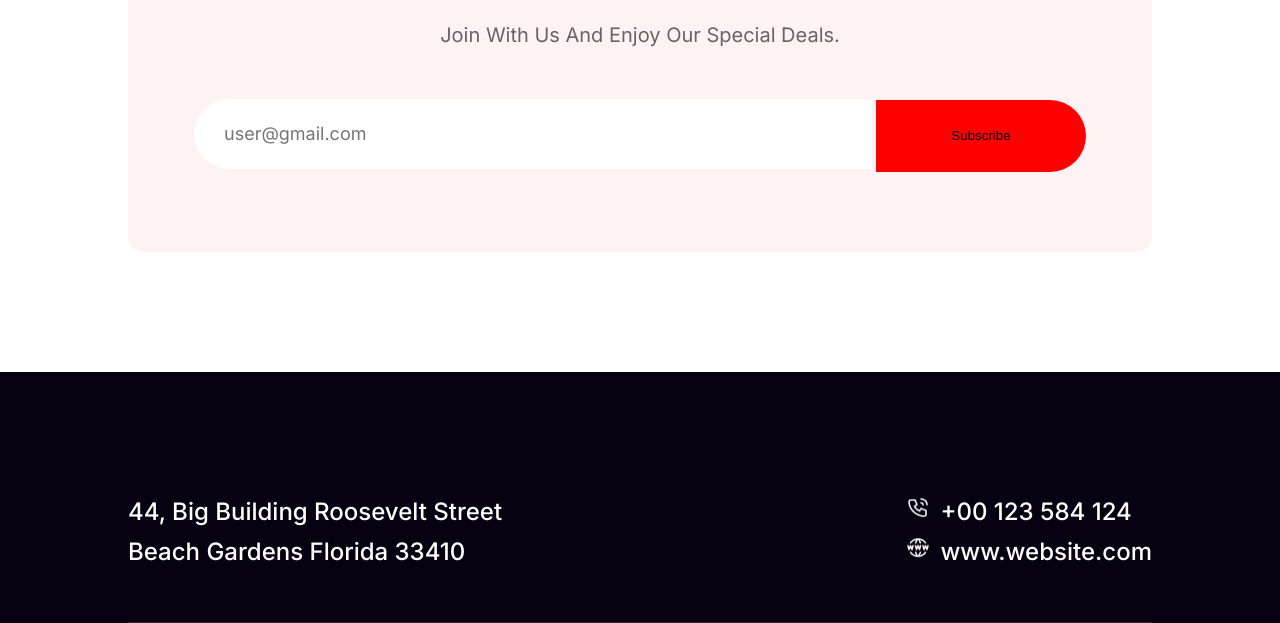
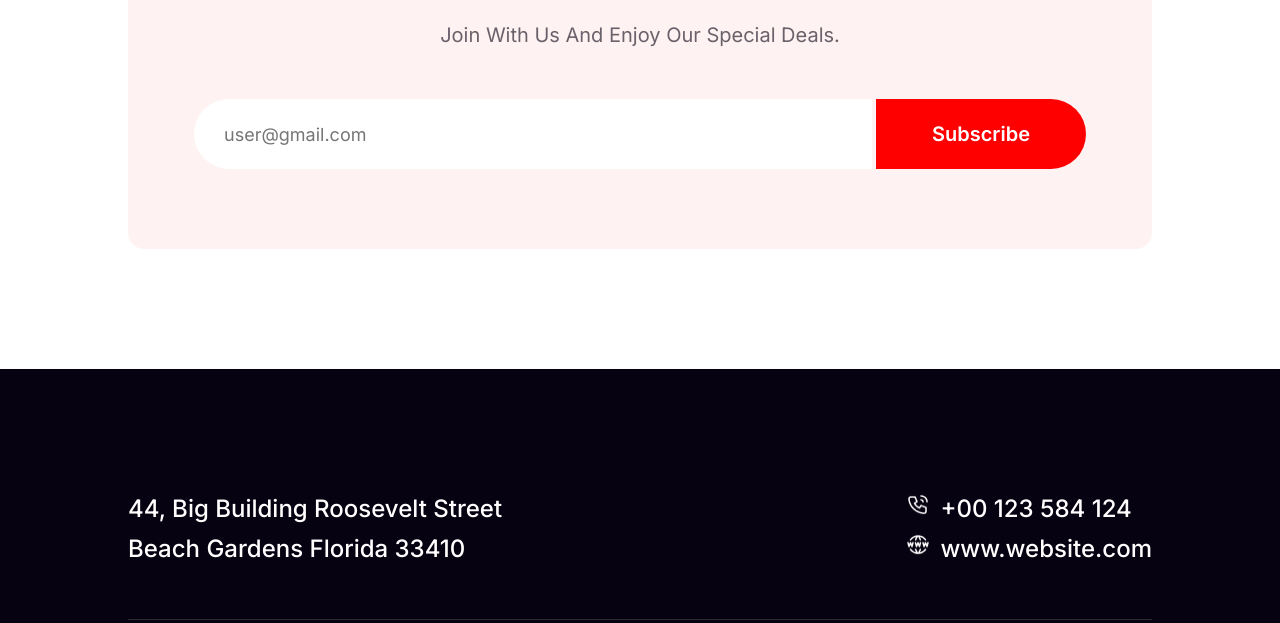
Before and after one commit to chinno0007/new-year-new-mission-assignment-one, a plain HTML site: page index.html in a window 1280 px wide. Shown: the part 5903-6526 px from the top of the page. Drawn offline with Linux system fonts and the light colour scheme.

Commit message:
btn corrected

```diff
--- a/styles/style.css
+++ b/styles/style.css
@@ -272,11 +272,16 @@ flex-shrink: 0;
 }
 .btn-subscribe{
     width: 210px;
-    height: 72px;
+    height: 70px;
     border-radius: 0px 50px 50px 0px;
     background: #F00;
     border: none;
     margin-left: 0;
+    color: #FFF;
+    text-align: center;
+    font-family: Inter;
+    font-size: 20px;
+    font-weight: 600;
 
 }
 /* footer styles */
```
Lines whose indentation alone changed are shown as unchanged.
